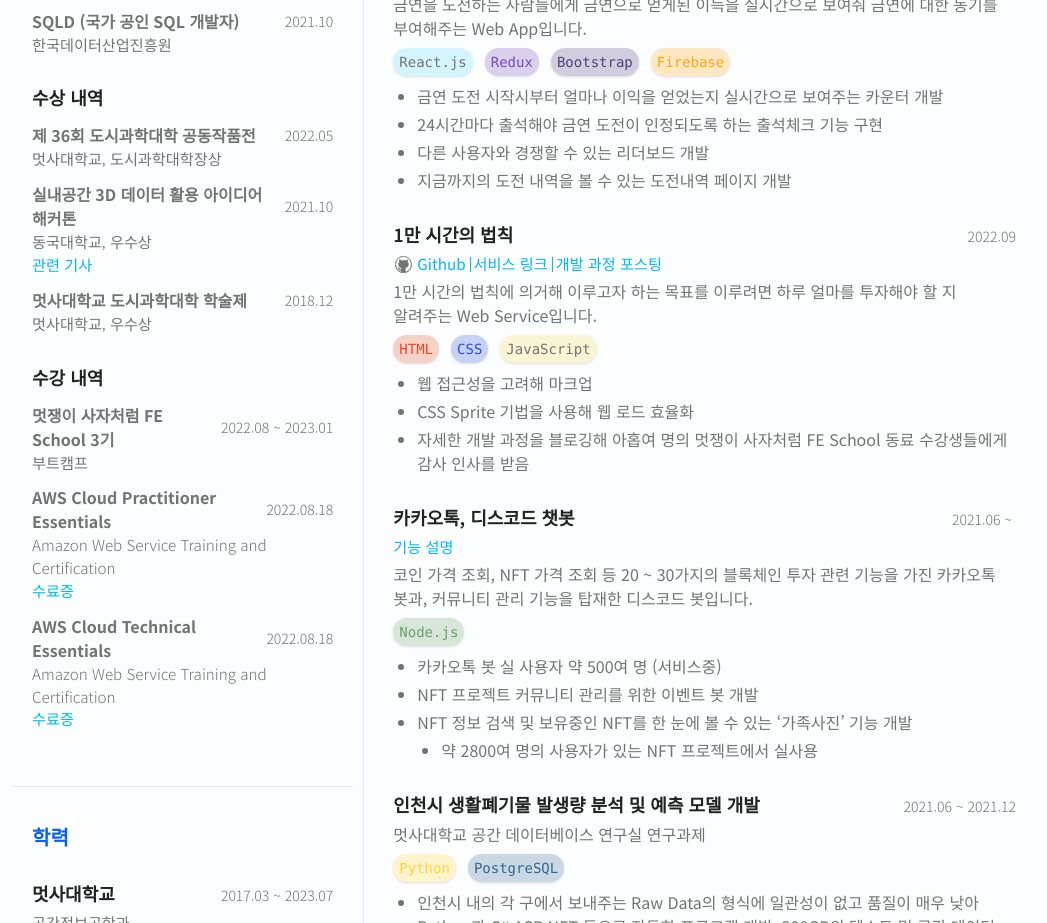
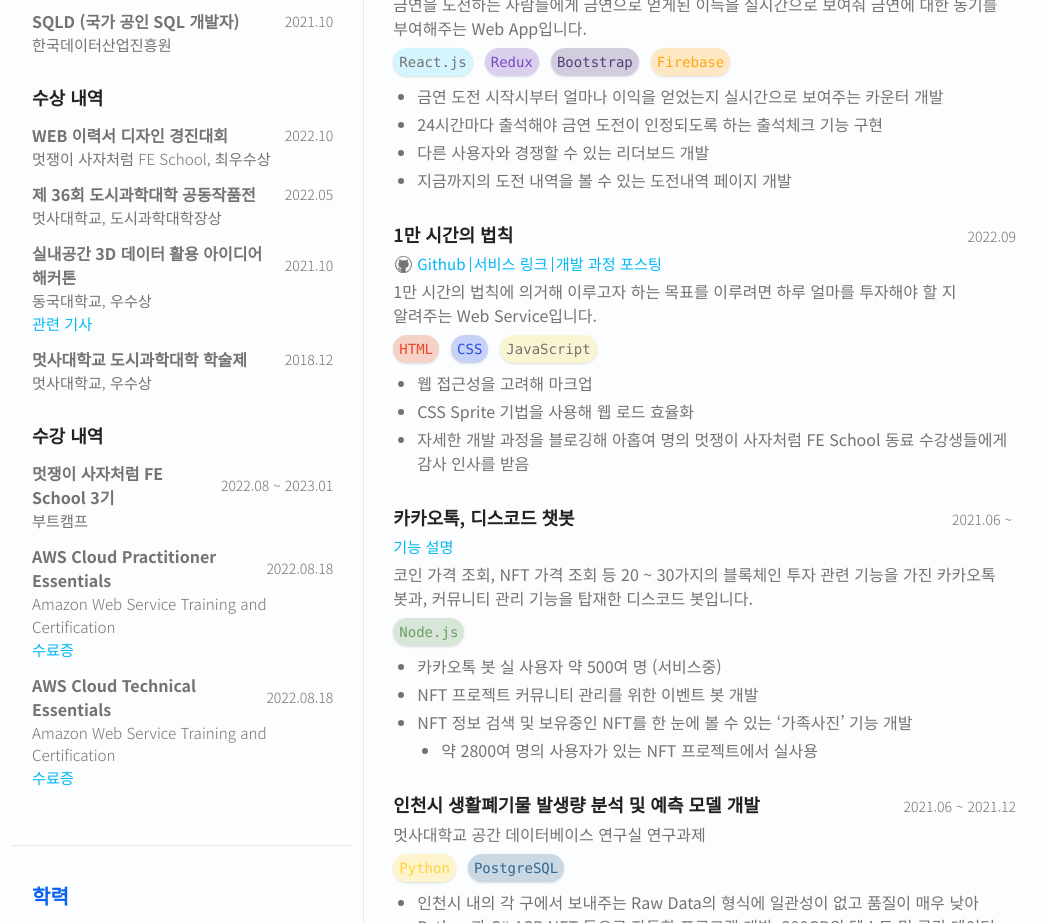
Before and after one commit to custardcream98/resume, a website: page anon.html in a window 1280 px wide. Shown: the part 1928-2851 px from the top of the page, without its empty margins (116-1163 px from the left). Drawn offline with Linux system fonts and the light colour scheme.

Commit message:
Chore: 멋사 수상내역 추가

```diff
--- a/anon.html
+++ b/anon.html
@@ -587,6 +587,15 @@
             <ul class="item-list">
               <li>
                 <div class="title-with-time-wrapper">
+                  <strong>WEB 이력서 디자인 경진대회</strong>
+                  <time class="time" datetime="2022-10">2022.10</time>
+                </div>
+                <p class="item-description font-light">
+                  멋쟁이 사자처럼 FE School, 최우수상
+                </p>
+              </li>
+              <li>
+                <div class="title-with-time-wrapper">
                   <strong>제 36회 도시과학대학 공동작품전</strong>
                   <time class="time" datetime="2022-05">2022.05</time>
                 </div>
```
Also changed, not shown: index.html (+9 -0 lines).
